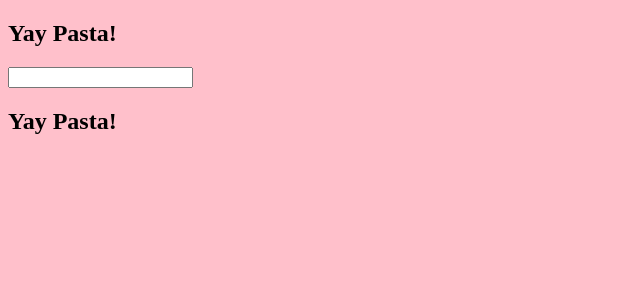
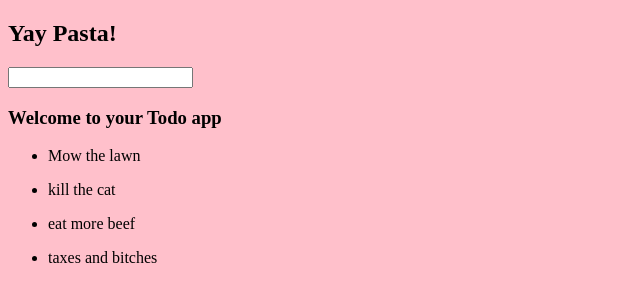
Before and after one commit to jonathanhuffaker/ng-todo, a plain HTML site: page index.html in a window 1280 px wide. Shown: the whole page, without its empty margins (0-640 px from the left). Drawn offline with nearby package versions, Linux system fonts and the light colour scheme.

```diff
--- a/index.html
+++ b/index.html
@@ -14,13 +14,12 @@
 				<input type ="text" ng-model="foods" />
 				<div>{{foods}}</div>
 			</div>
-	<section ng-controller="TodoCtrl"></section>
+	<section ng-controller="TodoCtrl">
 			<h1>{{title}}</h1>
-			<h1>{{pasta}}</h1>
 
 			<div>
 			<ul ng-repeat ="todo in todos">
-			<li>{{todo}}</li>>
+			<li>{{todo.name}}</li>
 			</ul>
 			</div>
 
```
